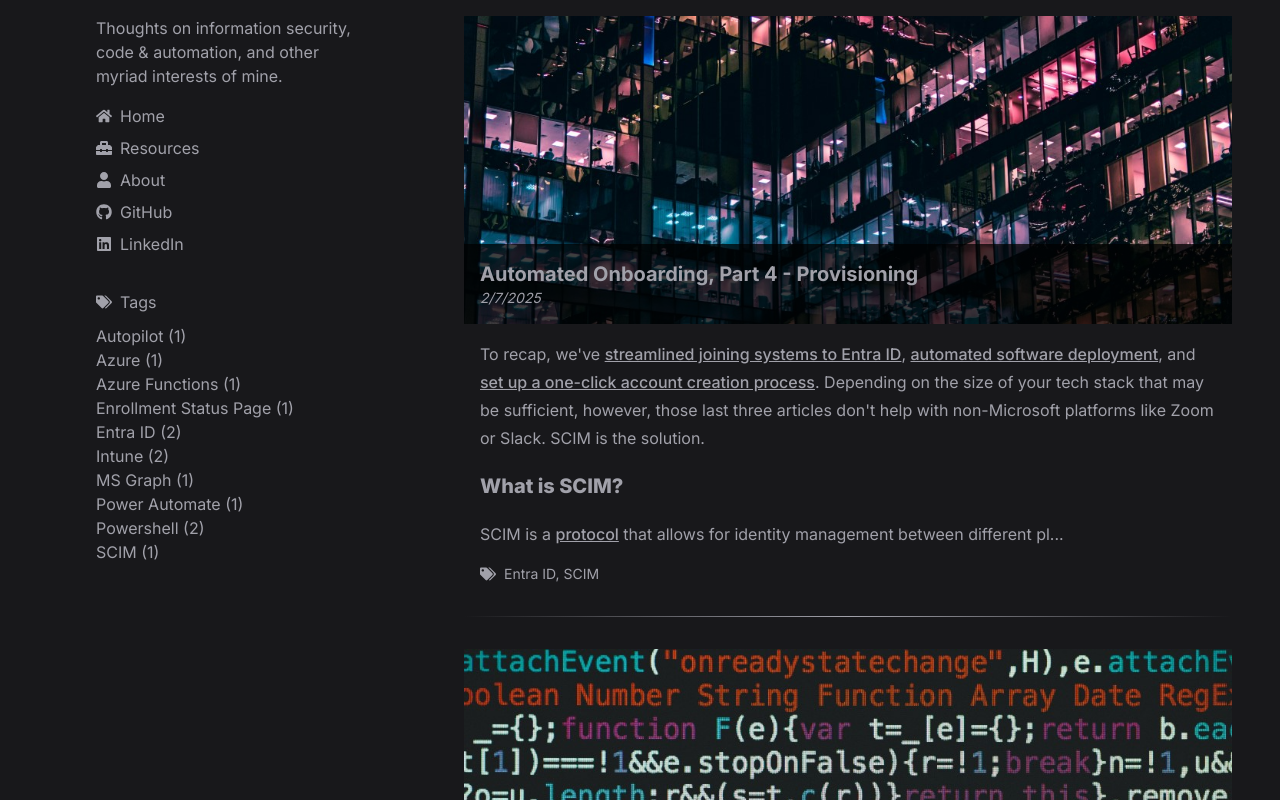
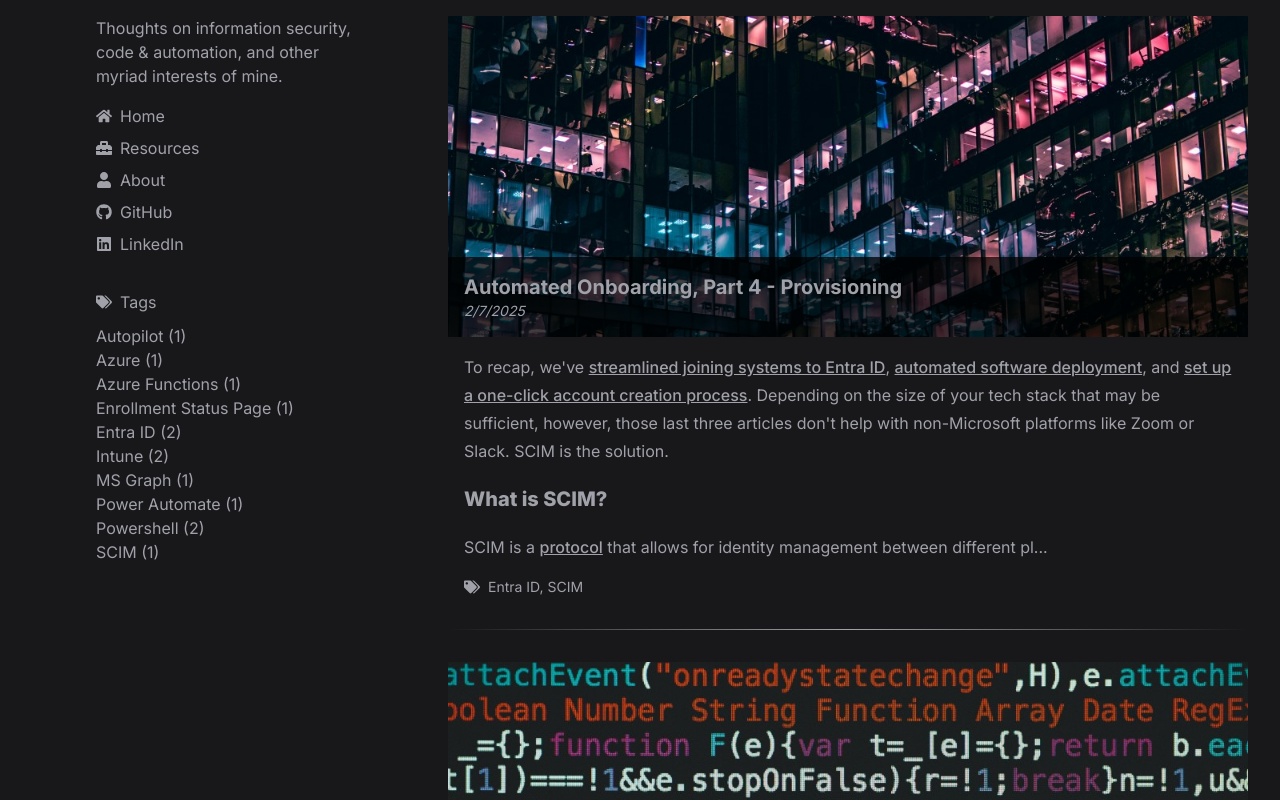
Before and after one commit to mattcbarrett/mattcbarrett.github.io, a Next.js app: page / in a window 1280 px wide. Shown: the top 800 px of the page. Built offline with nearby package versions, Linux system fonts and the light colour scheme.

Commit message:
padding changes

```diff
--- a/app/components/BlogPostTeaser.tsx
+++ b/app/components/BlogPostTeaser.tsx
@@ -13,7 +13,7 @@ const BlogPostTeaser = (props: Props) => {
   const teaser = post.content.substring(0,550) + "..." //ellipsis so the post's content trails off
 
   return (
-    <div className="container mx-auto pl-4 pr-4">
+    <div className="container mx-auto pl-4 pr-4 lg:pl-0 lg:pr-0">
       <Link href={`/posts/${post.slug}`} className="hover:text-lime-400">
         <div className="relative w-full">
           <img src={post.header_image} alt="header image" className="w-full object-cover" />
--- a/app/components/Sidebar.tsx
+++ b/app/components/Sidebar.tsx
@@ -32,7 +32,7 @@ const Sidebar = (props: Props) => {
           {isOpen ? <FaTimes size={24} /> : <FaBars size={24} />}
         </button>
       </div>
-      <div className={`flex flex-col space-y-8 lg:sticky mx-4 mb-4 lg:ml-4 lg:mt-4 lg:top-0 lg:h-screen min-w-[100px] max-w-[300px] transition-transform duration-300 lg:block ${isOpen ? 'block' : 'hidden'} `}>
+      <div className={`flex flex-col space-y-8 lg:sticky mx-4 mb-4 lg:ml-4 lg:mt-4 lg:top-0 lg:h-screen max-w-[300px] transition-transform duration-300 lg:block ${isOpen ? 'block' : 'hidden'} `}>
         <MenuCard setIsOpen={setIsOpen} />
         <TagCard tags={tags} tagsLower={tagsLower} setIsOpen={setIsOpen} />
       </div>
--- a/app/layout.tsx
+++ b/app/layout.tsx
@@ -30,7 +30,6 @@ export default function RootLayout({
       <body className={`${inter.className} bg-zinc-900 text-zinc-400`}>
         <div className="lg:container lg:mx-auto">
           <div className="flex lg:flex-row lg:space-x-16 md:mx-8 flex-col justify-center">
-            {/* Move Sidebar component after 3/5th width div to place sidebar on right side of page. Then change parent div to flex-col-reverse to ensure menu button appears at top of page on small viewports. */}
             <Sidebar tags={tags} tagsLower={tagsLower} />
             <div className="flex flex-col lg:max-w-[800px] lg:min-w-[800px] mt-4">
               {children}
```
